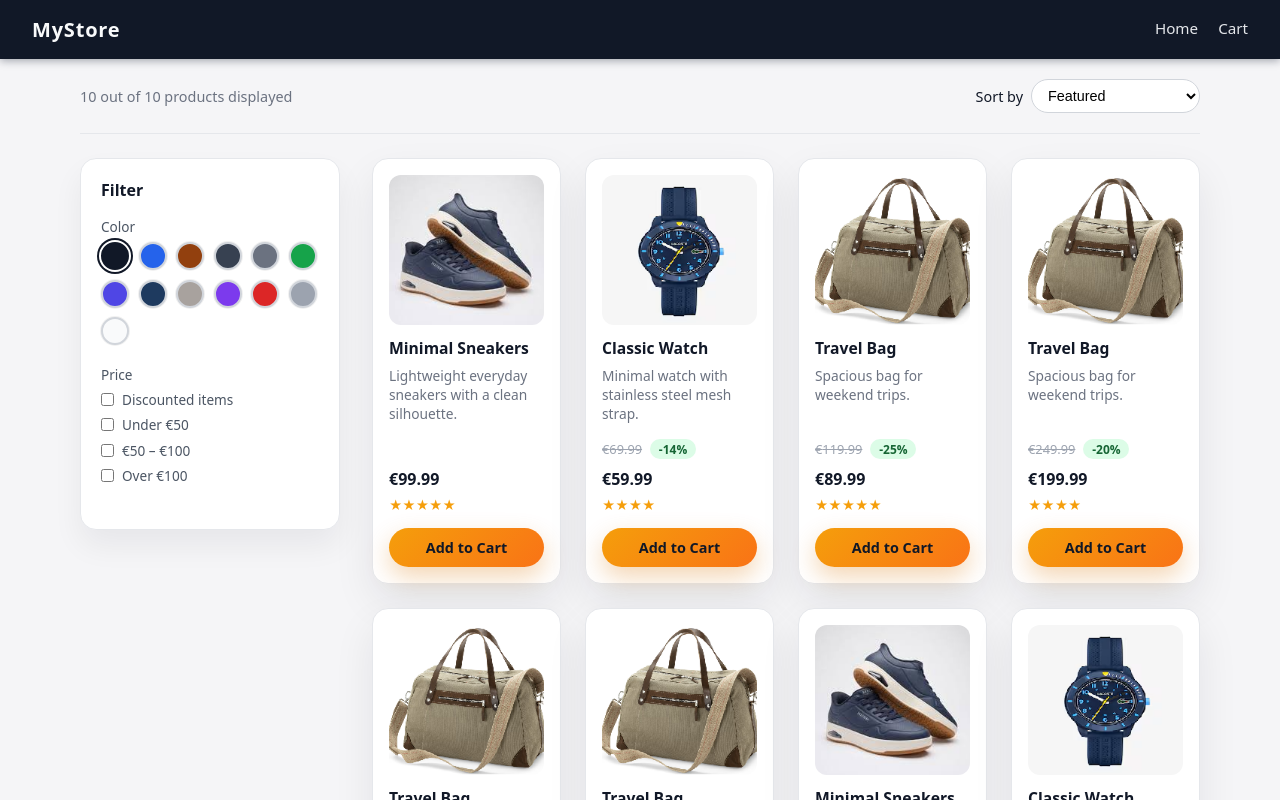
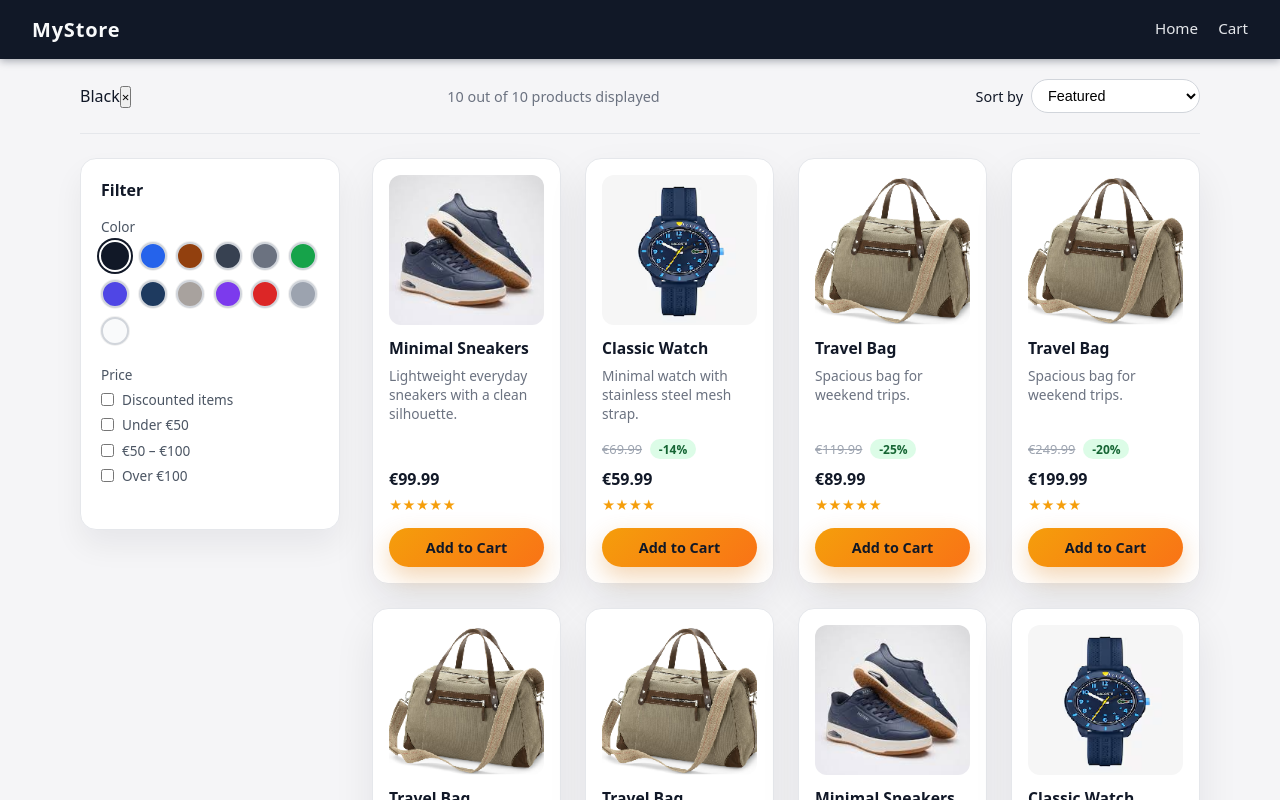
Before and after one commit to BozhidarZagorov/MyStore, a React (Vite) app: page / in a window 1280 px wide. Both pictures are taken after a click on the button 115 px from the left and 255 px from the top of the page. Shown: the top 800 px of the page. Built offline with nearby package versions, Linux system fonts and the light colour scheme.

Commit message:
add tags for active filters

```diff
--- a/src/pages/Home.jsx
+++ b/src/pages/Home.jsx
@@ -124,11 +124,52 @@ export default function Home() {
     });
   };
 
+  const removeColor = (color) => {
+    setSelectedColors((prev) => prev.filter((c) => c !== color));
+    setVisibleCount(20);
+  };
+
+  const removePriceFilter = (id) => {
+    setSelectedPriceFilters((prev) => prev.filter((f) => f !== id));
+    setVisibleCount(20);
+  };
+
+  const getPriceFilterLabel = (id) =>
+    PRICE_FILTERS.find((f) => f.id === id)?.label ?? id;
+
+  const activeFilterTags = [
+    ...selectedColors.map((color) => ({
+      key: `color-${color}`,
+      label: color.charAt(0).toUpperCase() + color.slice(1),
+      onRemove: () => removeColor(color),
+    })),
+    ...selectedPriceFilters.map((id) => ({
+      key: `price-${id}`,
+      label: getPriceFilterLabel(id),
+      onRemove: () => removePriceFilter(id),
+    })),
+  ];
+
   return (
     <>
       <section className="plp-page">
         <div className="plp-inner">
           <div className="plp-meta-bar">
+            <div className="plp-active-filters">
+              {activeFilterTags.map(({ key, label, onRemove }) => (
+                <span key={key} className="plp-filter-tag">
+                  {label}
+                  <button
+                    type="button"
+                    className="plp-filter-tag-remove"
+                    onClick={onRemove}
+                    aria-label={`Remove ${label} filter`}
+                  >
+                    <span className="plp-filter-tag-remove-icon" aria-hidden>×</span>
+                  </button>
+                </span>
+              ))}
+            </div>
             <span className="plp-product-count">
               {visibleProducts.length} out of {sortedProducts.length} products displayed
             </span>
```
